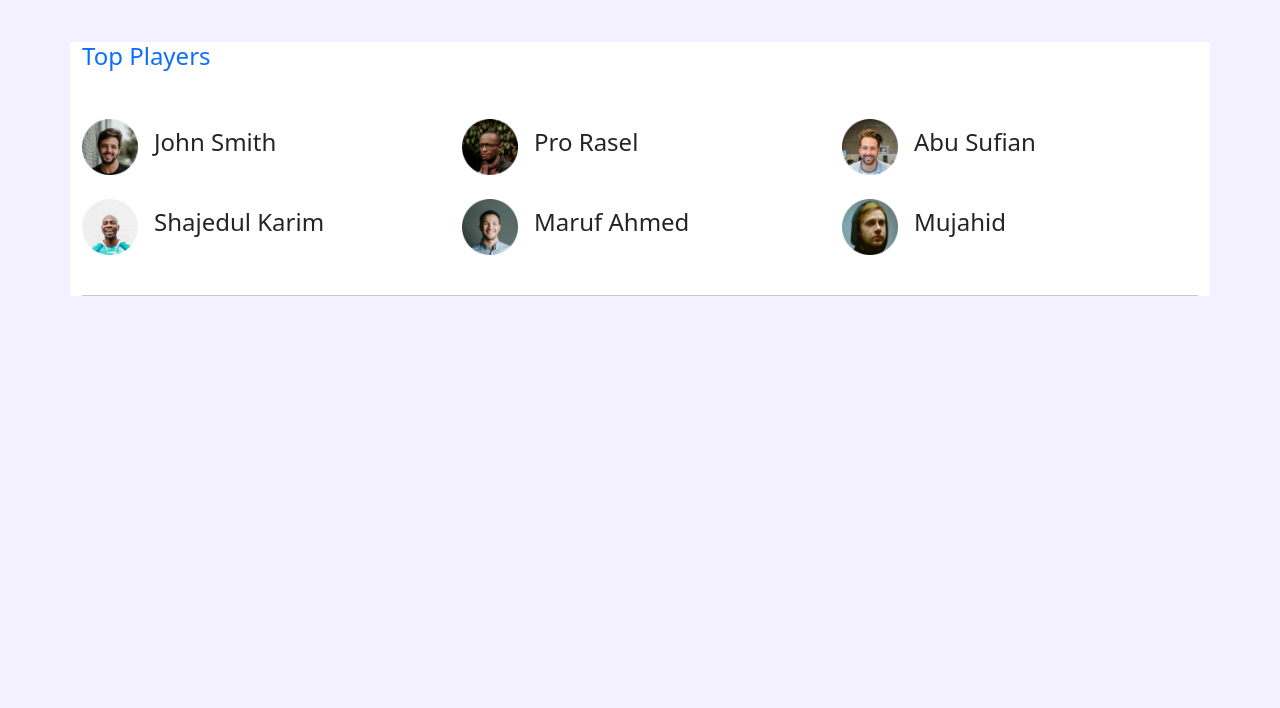
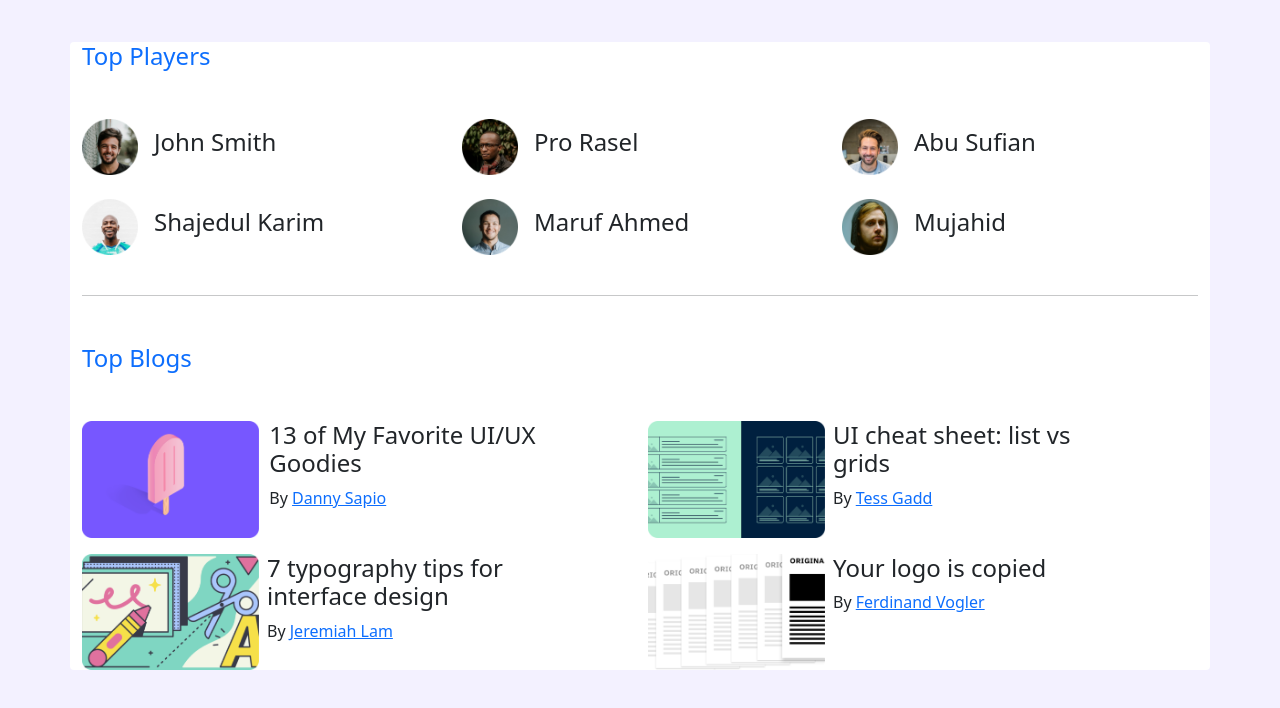
Before and after one commit to Mofazzal-145/bootstrape-project-1, a plain HTML site: page index.html in a window 1280 px wide. Shown: the part 90-798 px from the top of the page. Drawn offline with nearby package versions, Linux system fonts and the light colour scheme.

Commit message:
Top Blogs part added

```diff
--- a/index.html
+++ b/index.html
@@ -76,6 +76,70 @@
                 </div>
             </div>
             <hr>
+            <div>
+                <h4 class="text-primary my-5">Top Blogs</h4>
+                    <div class="row g-3">
+                        <div class="col-md-12 col-lg-6 d-flex">
+                            <div class="row">
+                                <div class="col-md-4 col-12">
+                                    <img width="177px" src="images/blogs/blog-1.png" alt="">
+                                </div>
+                                <div class="ps-2 col-md-6 col-12">
+                                  <h4>13 of My Favorite
+                                     UI/UX Goodies</h4>
+                                     <p>By <a href="">
+                                        Danny Sapio
+                                     </a>
+                                   </p>
+                                  </div>
+                            </div>
+                          </div>
+                        <div class="col-md-12 col-lg-6 d-flex">
+                           <div class="row">
+                               <div class="col-md-4 col-12">
+                                <img width="177px" src="images/blogs/blog-2.png" alt="">
+                               </div>
+                           </div>
+                            <div class="ps-2 col-md-6 col-12">
+                              <h4>UI cheat sheet:
+                                list vs grids</h4>
+                                 <p>By <a href="">
+                                    Tess Gadd
+                                 </a>
+                               </p>
+                              </div>
+                        </div>
+                        <div class="col-md-6 col-lg-6 d-flex">
+                            <div class="row">
+                                <div class="col-md-4 col-12">
+                                    <img width="177px" src="images/blogs/blog-3.png" alt="">
+                                </div>
+                            </div>
+                            <div class="ps-2 col-md-6 col-12">
+                                <h4>7 typography tips
+                                    for interface design</h4>
+                                    <p>By <a href="">
+                                        Jeremiah Lam
+                                    </a>
+                                </p>
+                            </div>
+                        </div>
+                        <div class="col-md-6 col-lg-6 d-flex">
+                            <div class="row">
+                                <div class="col-md-4 col-12">
+                                    <img width="177px" src="images/blogs/blog-4.png" alt="">
+                                </div>
+                            </div>
+                            <div class="ps-2 col-md-6 col-12">
+                                <h4>Your logo is
+                                    copied</h4>
+                                    <p>By <a href="">
+                                        Ferdinand Vogler
+                                    </a></p>
+                            </div>
+                        </div>
+                    </div>
+            </div>
         </section>
     </main>
     <!-- main file endd -->
@@ -87,3 +151,34 @@
     <script src="https://cdn.jsdelivr.net/npm/bootstrap@5.1.3/dist/js/bootstrap.bundle.min.js" integrity="sha384-ka7Sk0Gln4gmtz2MlQnikT1wXgYsOg+OMhuP+IlRH9sENBO0LRn5q+8nbTov4+1p" crossorigin="anonymous"></script>
 </body>
 </html>
+
+<!--
+<div>
+    <h4 class="text-primary my-5">Top Blogs</h4>
+        <div class="row g-3">
+            <div class="col-md-12 col-lg-6 d-flex">
+              <img width="177px" src="images/blogs/blog-1.png" alt="">
+               <div class="ps-2">
+                 <h4>13 of My Favorite
+                    UI/UX Goodies</h4>
+                    <p>By <a href="">
+                       Danny Sapio
+                    </a>
+                  </p>
+                 </div>
+              </div>
+
+            <div class="col-md-12 col-lg-6 d-flex">
+
+                <img width="177px" src="images/blogs/blog-2.png" alt="">
+                <div class="ps-2">
+                  <h4>UI cheat sheet:
+                    list vs grids</h4>
+                     <p>By <a href="">
+                        Tess Gadd
+                     </a>
+                   </p>
+                  </div>
+            </div>
+        </div>
+</div> -->
```
